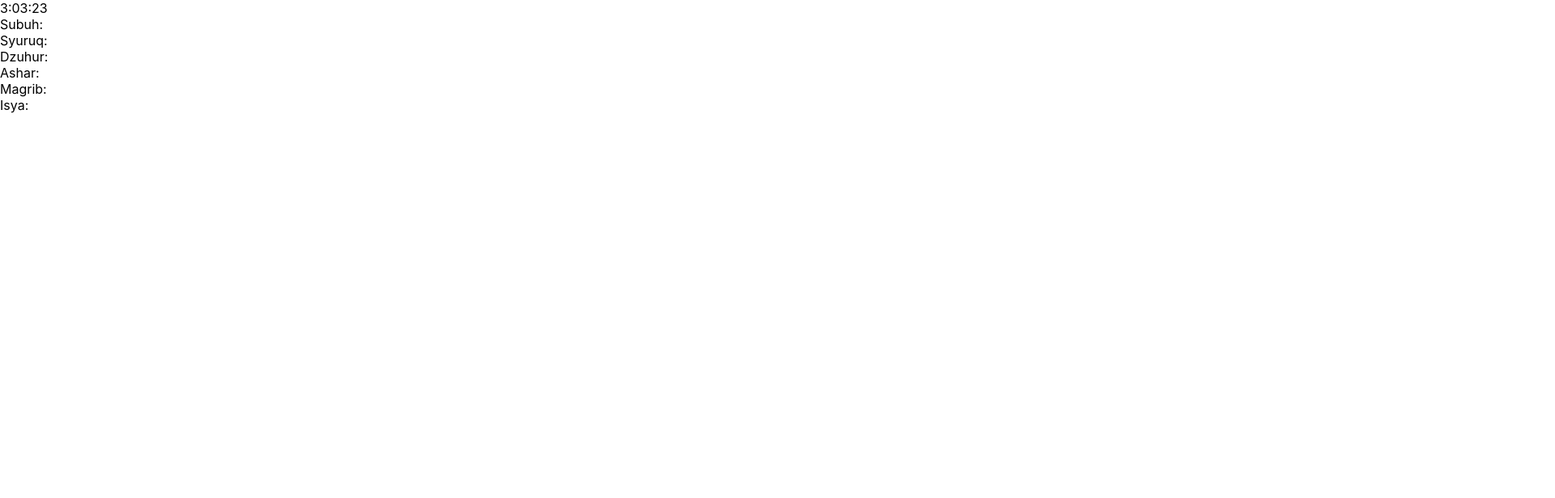
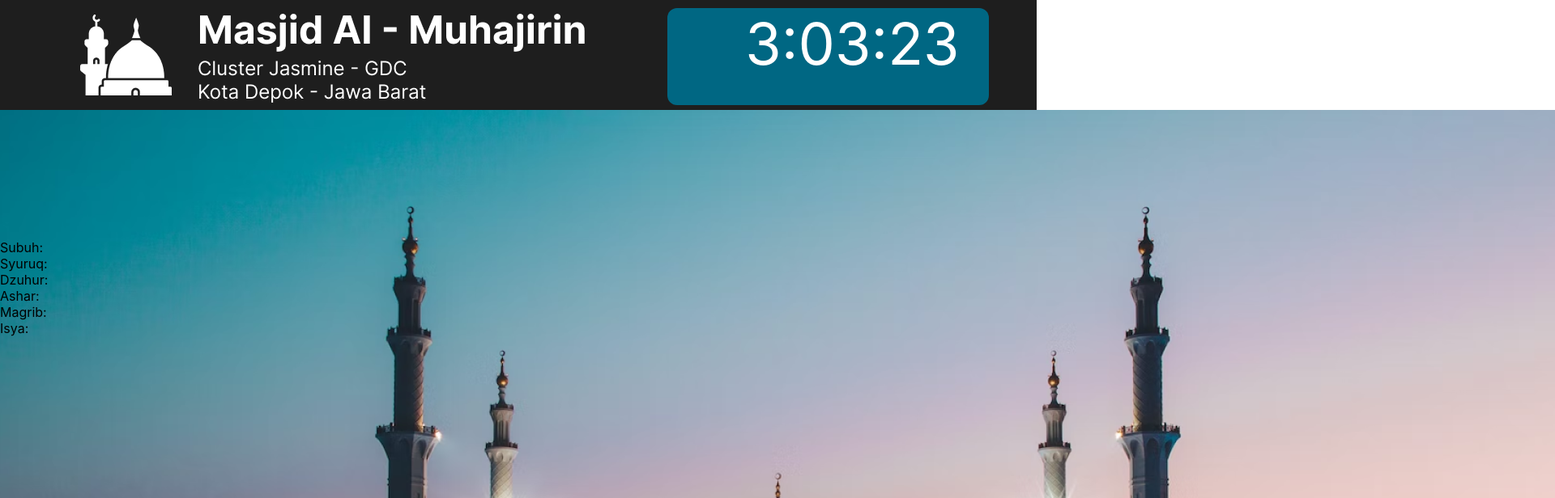
Before and after one commit to rifqiAly/JadwalSholat, a React (Create React App) app in the folder jadwal-sholat-fe/: page / in a window 1280 px wide. Shown: the top 616 px of the page at 81% size, 1920 px wide, since content can reach past the window. Built offline with nearby package versions, Linux system fonts and the light colour scheme; no server answers.

Commit message:
added background, header DONE

```diff
--- a/jadwal-sholat-fe/src/App.js
+++ b/jadwal-sholat-fe/src/App.js
@@ -1,10 +1,14 @@
 import React, { useState, useEffect } from "react";
+import { Grid, Box } from "@mui/material";
+import moment from 'moment';
 import './App.css';
 
-import { Grid, makeStyles } from "@mui/material";
-import moment from 'moment';
+import logoMasjid from './assets/Group 11.png'
+import bgMasjid from './assets/image 1.png'
+
 
 import master from "./helper/master"
+import { borderRadius, fontFamily, fontStyle } from "@mui/system";
 
 function App() {
   const [listSholat,setListSholat] = useState('')
@@ -27,7 +31,7 @@ function App() {
       const response = await master.ListJadwalSholat(moment().format('YYYY-MM-DD'))
       if(response.data.status == 'ok'){
         setListSholat(response.data.jadwal.data)
-        console.log(response.data.jadwal.data)
+        // console.log(response.data.jadwal.data)
       }
     } catch (error) {
       console.log(error)
@@ -39,7 +43,7 @@ function App() {
       const response = await master.ConvertTanggalHijriyah(moment().format('DD-MM-YYYY'))
       if(response.status == 200){
         setTanggalHijriyah(response.data[0])
-        console.log(response.data[0])
+        // console.log(response.data[0])
       }
     } catch (error) {
       console.log(error)
@@ -63,20 +67,88 @@ function App() {
 
   return (
     <Grid>
-      <Grid>
+      <Box sx={{
+        width: '100vw',
+        height: '15vh',
+        paddingx: '1vw',
+        paddingY: '1vh',
+        backgroundColor: '#1E1E1E',
+        // '&:hover': {
+        //   backgroundColor: 'primary.main',
+        //   opacity: [0.9, 0.8, 0.7],
+        // },
+      }}>
+        <Grid container direction="row"
+          justifyContent="space-evenly"
+          alignItems="center">
+          <Grid item sx={{paddingLeft: '1vw', paddingX: '5vh'}}>
+            <img src={logoMasjid}/>
+          </Grid>
+          <Box item sx={{
+            width: '30vw',
+            height: '10vh',
+            backgroundColor: '#006783',
+            paddingRight: '1vw',
+            paddingBottom: '5vh',
+            borderRadius: '12px',
+            // '&:hover': {
+            //   backgroundColor: 'primary.main',
+            //   opacity: [0.9, 0.8, 0.7],
+            // },
+          }}>
+            <Grid container direction="row"
+              justifyContent="space-around"
+              alignItems="center">
+              <Grid item sx={{padding: '1vw'}}>
+                <Grid sx={{
+                fontSize: '24px',
+                fontWeigh: 700,
+                color: "#FFFFFF",
+                // fontFamily: 'Inter',
+                fontStyle: 'Mixed'
+              }}>
+                  {tanggalHijriyah.hari}
+                </Grid>
+                <Grid sx={{
+                fontSize: '24px',
+                fontWeigh: 400,
+                color: "#FFFFFF",
+                // fontFamily: 'Inter',
+                fontStyle: 'Mixed'
+              }}>
+                  {tanggalHijriyah.tanggal_masehi} {tanggalHijriyah.bulan_masehi} {tanggalHijriyah.tahun_masehi}
+                </Grid>
+                <Box sx={{
+                  backgroundColor:'#FFFFFF',
+                  height: '2px'
+                }}/>
 
-      </Grid>
-      <Grid>
-        {moment(date).format('h:mm:ss')}
-      </Grid>
-      <Grid>
-        {tanggalHijriyah.hari}
-      </Grid>
-      <Grid>
-        {tanggalHijriyah.tanggal_masehi} {tanggalHijriyah.bulan_masehi} {tanggalHijriyah.tahun_masehi}
-      </Grid>
-      <Grid>
-        {tanggalHijriyah.tanggal_hijriyah} {tanggalHijriyah.bulan_hijriyah} {tanggalHijriyah.tahun_hijriyah}
+                <Grid sx={{
+                fontSize: '24px',
+                fontWeigh: 400,
+                color: "#FFFFFF",
+                // fontFamily: 'Inter',
+                fontStyle: 'Regular'
+              }}>
+                  {tanggalHijriyah.tanggal_hijriyah} {tanggalHijriyah.bulan_hijriyah} {tanggalHijriyah.tahun_hijriyah}
+                </Grid>
+              </Grid>
+              <Grid item sx={{
+                fontSize: '72px',
+                fontWeigh: 700,
+                color: "#FFFFFF",
+                // fontFamily: 'Inter',
+                fontStyle: 'Bold'
+              }}>
+                {moment(date).format('h:mm:ss')}
+              </Grid>
+            </Grid>
+          </Box>
+        </Grid>
+      </Box>
+      <Grid sx={{maxWidth: '100vw',
+        maxHeight: '20vh',}}>
+        <img src={bgMasjid} />
       </Grid>
       <Grid>
         Subuh: {listSholat.subuh}
```
Also changed, not shown: jadwal-sholat-fe/src/assets/Group 11.png (added), jadwal-sholat-fe/src/assets/image 1.png (added).
